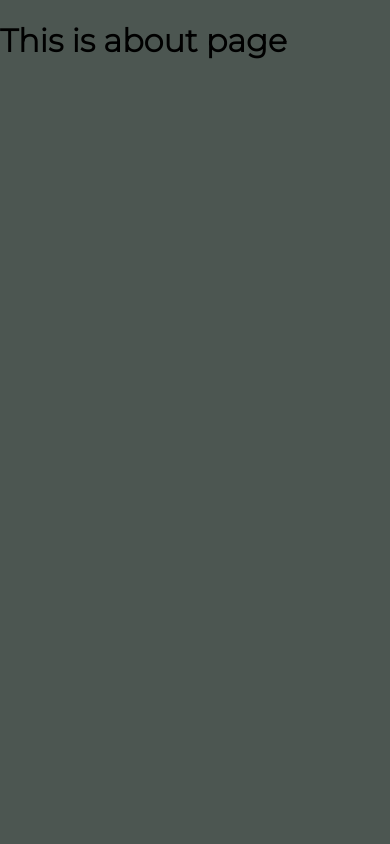
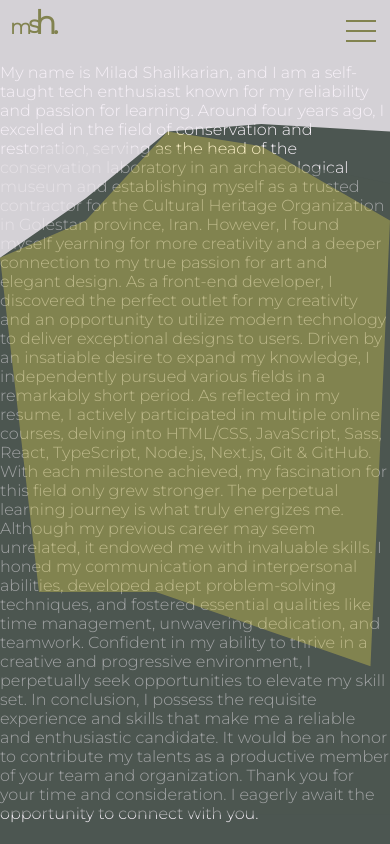
Before and after one commit to Milad64sh/portfolio-website, a Next.js app: page /about in a window 390 px wide. Built offline with nearby package versions, Linux system fonts and the light colour scheme.

Commit message:
about page started

```diff
--- /dev/null
+++ b/pages/AboutContent.tsx
@@ -0,0 +1,46 @@
+import React from 'react';
+import styles from './about.module.scss';
+
+const AboutContent = () => {
+  return (
+    <>
+      <div className={styles.HBG}>
+        <div className={styles.HBGLightGrey}></div>
+        <div className={styles.HBGMediumGrey}></div>
+        <div className={styles.HBGDarkGrey}></div>
+        <div className={styles.HBGYellow}></div>
+      </div>
+      <p className={styles.aboutP}>
+        My name is Milad Shalikarian, and I am a self-taught tech enthusiast
+        known for my reliability and passion for learning. Around four years
+        ago, I excelled in the field of conservation and restoration, serving as
+        the head of the conservation laboratory in an archaeological museum and
+        establishing myself as a trusted contractor for the Cultural Heritage
+        Organization in Golestan province, Iran. However, I found myself
+        yearning for more creativity and a deeper connection to my true passion
+        for art and elegant design. As a front-end developer, I discovered the
+        perfect outlet for my creativity and an opportunity to utilize modern
+        technology to deliver exceptional designs to users. Driven by an
+        insatiable desire to expand my knowledge, I independently pursued
+        various fields in a remarkably short period. As reflected in my resume,
+        I actively participated in multiple online courses, delving into
+        HTML/CSS, JavaScript, Sass, React, TypeScript, Node.js, Next.js, Git &
+        GitHub. With each milestone achieved, my fascination for this field only
+        grew stronger. The perpetual learning journey is what truly energizes
+        me. Although my previous career may seem unrelated, it endowed me with
+        invaluable skills. I honed my communication and interpersonal abilities,
+        developed adept problem-solving techniques, and fostered essential
+        qualities like time management, unwavering dedication, and teamwork.
+        Confident in my ability to thrive in a creative and progressive
+        environment, I perpetually seek opportunities to elevate my skill set.
+        In conclusion, I possess the requisite experience and skills that make
+        me a reliable and enthusiastic candidate. It would be an honor to
+        contribute my talents as a productive member of your team and
+        organization. Thank you for your time and consideration. I eagerly await
+        the opportunity to connect with you.
+      </p>
+    </>
+  );
+};
+
+export default AboutContent;
--- /dev/null
+++ b/pages/about.module.scss
@@ -0,0 +1,163 @@
+@import '../styles/variables.scss';
+@import '../styles/transition.scss';
+@import '../styles/mixins.scss';
+@import '../styles/animations.scss';
+
+.header {
+  position: relative;
+  display: flex;
+  flex-direction: column;
+  justify-content: center;
+  align-items: center;
+  width: 100%;
+  height: 90.5vh;
+  background-size: cover;
+  background-position: center;
+  @media screen and (max-width: 767px) {
+    height: 88vh;
+  }
+  .HBG {
+    display: flex;
+    position: absolute;
+    flex-direction: column;
+    width: 100%;
+    height: 100%;
+    animation: fadeIn 1s ease-in-out forwards;
+    .HBGLightGrey {
+      position: absolute;
+      display: block;
+      -webkit-clip-path: polygon(
+        100% 15%,
+        67% 4%,
+        43% 8%,
+        22% 17%,
+        0 39%,
+        0 17%,
+        0 0
+      );
+      clip-path: polygon(
+        100% 0,
+        100% 8%,
+        67% 7%,
+        43% 8%,
+        22% 17%,
+        0 25%,
+        0 0,
+        0 0
+      );
+      background-color: rgba(#f7f1f8, 0.8);
+      overflow: visible;
+      z-index: 1000;
+      margin-top: 0px;
+      width: 100%;
+      height: 100%;
+    }
+    .HBGMediumGrey {
+      flex: 1;
+      position: absolute;
+      display: block;
+      -webkit-clip-path: polygon(
+        100% 5%,
+        67% 4%,
+        43% 8%,
+        22% 17%,
+        0 39%,
+        0 100%,
+        100% 100%
+      );
+      clip-path: polygon(
+        100% 15%,
+        63% 11%,
+        27% 10%,
+        12% 10%,
+        0 12%,
+        0 100%,
+        100% 100%
+      );
+      background-color: rgba($dark-green, 0.5);
+      overflow: visible;
+      opacity: 1;
+      z-index: 2;
+      width: 100%;
+      height: 100%;
+      transition: all 0.4s ease-in-out;
+      @media screen and (max-width: 767px) {
+        opacity: 1;
+      }
+    }
+    .HBGDarkGrey {
+      flex: 1;
+      position: absolute;
+      display: block;
+      -webkit-clip-path: polygon(
+        100% 0,
+        67% 4%,
+        43% 8%,
+        22% 17%,
+        0 39%,
+        0 100%,
+        100% 100%
+      );
+      clip-path: polygon(
+        100% 5%,
+        67% 7%,
+        43% 8%,
+        22% 14%,
+        0 23%,
+        0 100%,
+        100% 100%
+      );
+      overflow: visible;
+      z-index: 1;
+      width: 100%;
+      height: 100%;
+
+      @media screen and (min-width: 767px) {
+        background-color: rgba(#000f08, 0.5);
+      }
+    }
+    transition: all 0.4s ease-in-out;
+    .HBGYellow {
+      @media screen and (max-width: 767px) {
+        animation: yellowPart 2s forwards 0.7s;
+      }
+      flex: 1;
+      position: absolute;
+      opacity: 0;
+      -webkit-clip-path: polygon(
+        100% 0,
+        67% 4%,
+        43% 8%,
+        22% 17%,
+        0 39%,
+        0 100%,
+        100% 100%
+      );
+      clip-path: polygon(
+        100% 20%,
+        67% 10%,
+        43% 8%,
+        22% 20%,
+        0% 25%,
+        10% 70%,
+        40% 70%,
+        95% 80%
+      );
+      overflow: visible;
+      z-index: 1000;
+      width: 100%;
+      height: 100%;
+      background-color: rgba(#ffec51, 0.3);
+      transition: all 0.4s ease-in-out;
+      @media screen and (min-width: 767px) {
+        opacity: 1;
+        -webkit-clip-path: polygon(100% 20%, 0 25%, 0% 70%, 100% 80%);
+        clip-path: polygon(100% 20%, 0 25%, 0% 70%, 100% 80%);
+      }
+    }
+  }
+}
+
+.aboutP {
+  color: $light;
+}
--- a/pages/about.tsx
+++ b/pages/about.tsx
@@ -1,10 +1,34 @@
-import React from 'react';
+import React, { useEffect, useState } from 'react';
+import MobileNav from './components/MobileNav';
+import Navigation from './components/Navigation';
+import styles from './about.module.scss';
+import layout from './index.module.scss';
+import AboutContent from './AboutContent';
 
 const About = () => {
+  const [isMobile, setIsMobile] = useState(false);
+
+  useEffect(() => {
+    const handleResize = () => {
+      setIsMobile(window.innerWidth <= 767);
+    };
+
+    // Initial call to set the initial state
+    handleResize();
+
+    // Attach event listener
+    window.addEventListener('resize', handleResize);
+
+    // Detach event listener when the component unmounts
+    return () => {
+      window.removeEventListener('resize', handleResize);
+    };
+  }, []);
   return (
     <>
-      <div>
-        <h1>This is about page</h1>
+      {isMobile ? <MobileNav /> : <Navigation />}
+      <div className={styles.header}>
+        <AboutContent />
       </div>
     </>
   );
--- a/pages/components/MobileNav.tsx
+++ b/pages/components/MobileNav.tsx
@@ -20,7 +20,10 @@ const MobileNav = () => {
           <div className={styles.logo}>
             <Link href='/' legacyBehavior>
               <a className={styles.logoLink}>
-                <span className={styles.logoSpan}>M</span>
+                <span className={styles.logoSpan__m}>m</span>
+                <span className={styles.logoSpan__s}>s</span>
+                <span className={styles.logoSpan__h}>h</span>
+                <span className={styles.logoSpan__dot}>.</span>
               </a>
             </Link>
           </div>
--- a/pages/components/Navigation.tsx
+++ b/pages/components/Navigation.tsx
@@ -5,10 +5,7 @@ import { BiLogoGmail } from 'react-icons/bi';
 import { FaGithub } from 'react-icons/fa';
 import Link from 'next/link';
 
-interface NavbarProps {
-  scroll: boolean;
-}
-const navigation: React.FC<NavbarProps> = () => {
+const navigation: React.FC = () => {
   return (
     <>
       <nav className={styles.nav}>
--- a/pages/components/header.module.scss
+++ b/pages/components/header.module.scss
@@ -118,10 +118,14 @@
         background-color: rgba(#000f08, 0.5);
       }
     }
+    transition: all 0.4s ease-in-out;
     .HBGYellow {
+      @media screen and (max-width: 767px) {
+        animation: yellowPart 2s forwards 0.7s;
+      }
       flex: 1;
       position: absolute;
-      display: block;
+      opacity: 0;
       -webkit-clip-path: polygon(
         100% 0,
         67% 4%,
@@ -148,6 +152,7 @@
       background-color: rgba(#ffec51, 0.3);
       transition: all 0.4s ease-in-out;
       @media screen and (min-width: 767px) {
+        opacity: 1;
         -webkit-clip-path: polygon(100% 20%, 0 25%, 0% 70%, 100% 80%);
         clip-path: polygon(100% 20%, 0 25%, 0% 70%, 100% 80%);
       }
--- a/pages/components/mobileNav.module.scss
+++ b/pages/components/mobileNav.module.scss
@@ -20,15 +20,45 @@
     width: 100%;
   }
   .logoLink {
+    display: flex;
+    flex-direction: row;
     padding: 10px;
-    @include Link;
-    .logoSpan {
+    // @include Link;
+    text-decoration: none;
+    padding-left: 10px;
+    .logoSpan__m {
       display: block;
-      letter-spacing: 3px;
-      padding-left: 10px;
-      color: #777;
+      letter-spacing: -1px;
+      color: #828350;
       font-weight: 700;
       font-size: 1.25rem;
+    }
+    .logoSpan__s {
+      display: block;
+      letter-spacing: -3px;
+      color: #828350;
+      font-weight: 700;
+      font-size: 1.5rem;
+      margin-top: -5px;
+      margin-left: -2px;
+    }
+    .logoSpan__h {
+      display: block;
+      letter-spacing: -3px;
+      color: #828350;
+      font-weight: 700;
+      font-size: 2rem;
+      margin-top: -12px;
+      margin-left: -2px;
+    }
+    .logoSpan__dot {
+      display: block;
+      letter-spacing: -1px;
+      color: #828350;
+      font-weight: 700;
+      font-size: 2rem;
+      margin-top: -12px;
+      margin-left: -1px;
     }
   }
   .menuIcon {
@@ -43,7 +73,7 @@
     .iconBar {
       width: 30px;
       height: 2px;
-      background-color: #39372d;
+      background-color: #828350;
       margin: 4px;
       transition: all 0.4s ease-in;
     }
@@ -94,7 +124,7 @@
           text-decoration: none;
           text-transform: uppercase;
           padding-right: 20px;
-          color: $dark-green;
+          color: #828350;
           letter-spacing: 2px;
           font-size: 1.5rem;
         }
--- a/pages/components/navigation.module.scss
+++ b/pages/components/navigation.module.scss
@@ -28,7 +28,7 @@
         display: block;
         letter-spacing: 3px;
         padding-left: 10px;
-        color: #777;
+        color: #828350;
       }
     }
   }
@@ -42,7 +42,7 @@
         letter-spacing: 3px;
         font-size: 1.5rem;
         @include Link;
-        color: #777;
+        color: #828350;
         a:hover {
           transform: scale(1.1);
         }
```
Also changed, not shown: pages/layout.tsx (+12 -16 lines), styles/animations.scss (+61 -0 lines), 1 other file (tests, documents, lock files or other folders).
